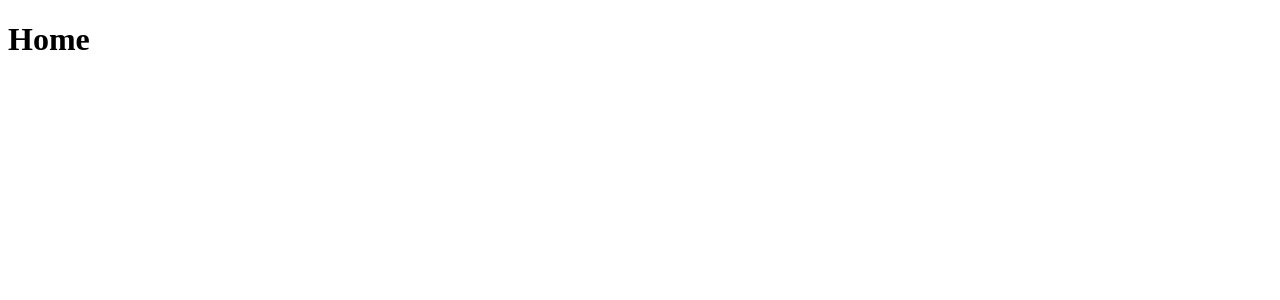
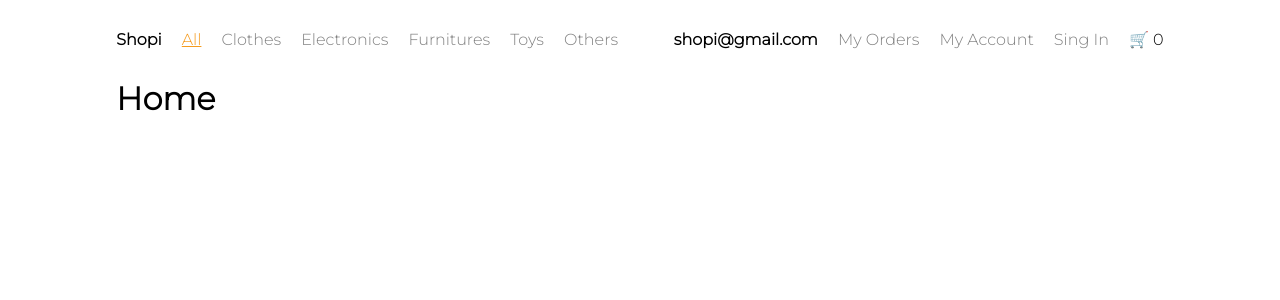
Before and after one commit to fernandohps17/Ecommerce-React, a React (Vite) app: page / in a window 1280 px wide. Shown: the top 300 px of the page. Built offline with nearby package versions, Linux system fonts and the light colour scheme.

Commit message:
Se creo el componente (Navbar)

```diff
--- a/src/Components/AppRoutes/index.jsx
+++ b/src/Components/AppRoutes/index.jsx
@@ -1,6 +1,24 @@
+// Import Dependencias React
+import { useRoutes } from 'react-router-dom';
+
+// Import Pages
+import { Home } from '../../Pages/Home';
+import { MyAccount } from '../../Pages/MyAccount';
+import { MyOrder } from '../../Pages/MyOrder';
+import { MyOrders } from '../../Pages/MyOrders';
+import { NotFound } from '../../Pages/NotFound';
+import { SignIn } from '../../Pages/SignIn';
+
 export const AppRoutes = () => {
 
-    return (
-        <div>AppRoutes</div>
-    )
+    let routes = useRoutes([
+        { path: '/', element: <Home /> },
+        { path: '/my-account', element: <MyAccount /> },
+        { path: '/my-order', element: <MyOrder /> },
+        { path: '/my-orders', element: <MyOrders /> },
+        { path: '/sign-in', element: <SignIn /> },
+        { path: '/*', element: <NotFound /> }
+    ])
+
+    return routes
 }
--- /dev/null
+++ b/src/Components/Navbar/index.jsx
@@ -0,0 +1,40 @@
+// Import dependencias de React
+import { NavLink } from "react-router-dom"
+
+// Import CSS
+import './style.scss';
+
+export const Navbar = () => {
+
+    // const activeStyle = 'line'
+    const activeStyle = {
+        textDecoration: 'underline',
+        color: '#f59b1e',
+    }
+
+    return (
+        <div className="container">
+            <div className="content">
+                <nav className="nav">
+                    <ul className="nav_section">
+                        <li><NavLink className='nav_section_link_logo' to='/'><b>Shopi</b></NavLink></li>
+                        <li><NavLink className='nav_section_link' style={({ isActive }) => isActive ? activeStyle : undefined} to='/'>All</NavLink></li>
+                        <li><NavLink className='nav_section_link' style={({ isActive }) => isActive ? activeStyle : undefined} to='/clothes'>Clothes</NavLink></li>
+                        <li><NavLink className='nav_section_link' style={({ isActive }) => isActive ? activeStyle : undefined} to='/electronics'>Electronics</NavLink></li>
+                        <li><NavLink className='nav_section_link' style={({ isActive }) => isActive ? activeStyle : undefined} to='/furnitures'>Furnitures</NavLink></li>
+                        <li><NavLink className='nav_section_link' style={({ isActive }) => isActive ? activeStyle : undefined} to='/toys'>Toys</NavLink></li>
+                        <li><NavLink className='nav_section_link' style={({ isActive }) => isActive ? activeStyle : undefined} to='/others'>Others</NavLink></li>
+                    </ul>
+
+                    <ul className="nav_section">
+                        <li><b>shopi@gmail.com</b></li>
+                        <li><NavLink className='nav_section_link' style={({ isActive }) => isActive ? activeStyle : undefined} to='/my-orders'>My Orders</NavLink></li>
+                        <li><NavLink className='nav_section_link' style={({ isActive }) => isActive ? activeStyle : undefined} to='/my-account'>My Account</NavLink></li>
+                        <li><NavLink className='nav_section_link' style={({ isActive }) => isActive ? activeStyle : undefined} to='/sing-in'>Sing In</NavLink></li>
+                        <li>🛒 0</li>
+                    </ul>
+                </nav>
+            </div>
+        </div>
+    )
+}
--- /dev/null
+++ b/src/Components/Navbar/style.scss
@@ -0,0 +1,26 @@
+.nav {
+    display: flex;
+    justify-content: space-between;
+    align-items: center;
+    padding: 30px 0;
+}
+
+.nav_section {
+    display: flex;
+    gap: 20px;
+
+    li {
+        list-style: none;
+        text-decoration: none !important;
+    }
+}
+
+.nav_section_link {
+    text-decoration: none;
+    color: gray;
+}
+
+.nav_section_link_logo {
+    color: black;
+    text-decoration: none;
+}
--- a/src/Pages/App/index.jsx
+++ b/src/Pages/App/index.jsx
@@ -1,33 +1,19 @@
 // Import Dependencias React
-import { useRoutes, BrowserRouter } from 'react-router-dom';
+import { BrowserRouter } from 'react-router-dom';
 
-// Import Pages
-import { Home } from '../Home';
-import { MyAccount } from '../MyAccount';
-import { MyOrder } from '../MyOrder';
-import { MyOrders } from '../MyOrders';
-import { NotFound } from '../NotFound';
-import { SignIn } from '../SignIn';
+// Import Components
+import { AppRoutes } from '../../Components/AppRoutes';
+import { Navbar } from '../../Components/Navbar';
 
-const AppRoutes = () => {
-
-  let routes = useRoutes([
-    { path: '/', element: <Home /> },
-    { path: '/my-account', element: <MyAccount /> },
-    { path: '/my-order', element: <MyOrder /> },
-    { path: '/my-orders', element: <MyOrders /> },
-    { path: '/sign-in', element: <SignIn /> },
-    { path: '/*', element: <NotFound /> }
-  ])
-
-  return routes
-}
+// Import CSS
+import './style.scss';
 
 function App() {
 
   return (
     <>
       <BrowserRouter>
+        <Navbar />
         <AppRoutes />
       </BrowserRouter>
     </>
--- /dev/null
+++ b/src/Pages/App/style.scss
@@ -0,0 +1,24 @@
+@import url('https://fonts.googleapis.com/css2?family=Montserrat:wght@300&display=swap');
+
+* {
+    margin: 0;
+    padding: 0;
+    box-sizing: border-box;
+}
+
+body {
+    font-family: 'Montserrat', sans-serif;
+}
+
+.container {
+    display: grid !important;
+    grid-template-columns: 1fr 9fr 1fr !important;
+}
+
+.content {
+    display: grid !important;
+    grid-column: 2/3 !important;
+    max-width: 1300px !important;
+    margin: 0 auto !important;
+    width: 100% !important;
+}
--- a/src/Pages/Home/index.jsx
+++ b/src/Pages/Home/index.jsx
@@ -1,8 +1,10 @@
 export const Home = () => {
 
     return (
-        <div>
-            <h1>Home</h1>
+        <div className="container">
+            <div className="content">
+                <h1>Home</h1>
+            </div>
         </div>
     )
 }
```
